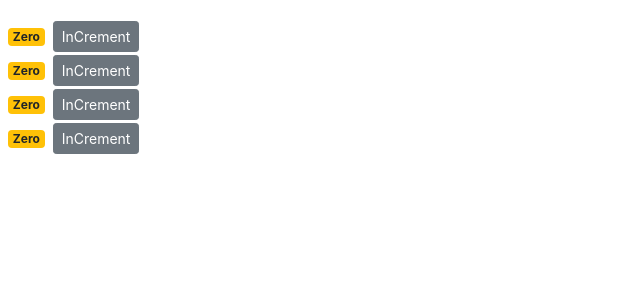
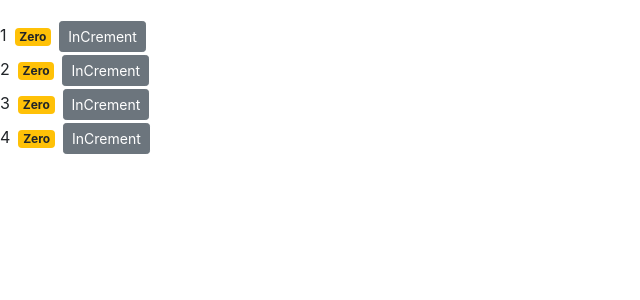
Before and after one commit to bipon68/react-mos, a React (Create React App) app: page / in a window 1280 px wide. Shown: the top 300 px of the page, without its empty margins (0-640 px from the left). Built offline with nearby package versions, Linux system fonts and the light colour scheme.

Commit message:
#4 Passing Children

```diff
--- a/src/components/counter.jsx
+++ b/src/components/counter.jsx
@@ -62,6 +62,7 @@
         return (
             <React.Fragment>
                 <div>
+                    {this.props.id}
                     <span  className={this.getBadgeClasses()}>{this.formatCount()}</span>
                     {/* <button onClick={this.doHandleIncrement} className="btn btn-secondary btn-sm">InCrement</button> */
                     }
--- a/src/components/counters.jsx
+++ b/src/components/counters.jsx
@@ -13,8 +13,11 @@
     render() {
         return (
             <div>
-                {this.state.counters.map(counter =>
-                    <Counter key={counter.id} value={counter.value} selected={true} /> )}
+                {this.state.counters.map(counter => (
+                    <Counter key={counter.id} value={counter.value} selected={true} id={counter.id}>
+                        <h4>Counter #{counter.id}</h4>
+                    </Counter>
+                ))}
                 {
                     // <Counter />
                     // <Counter />
```
